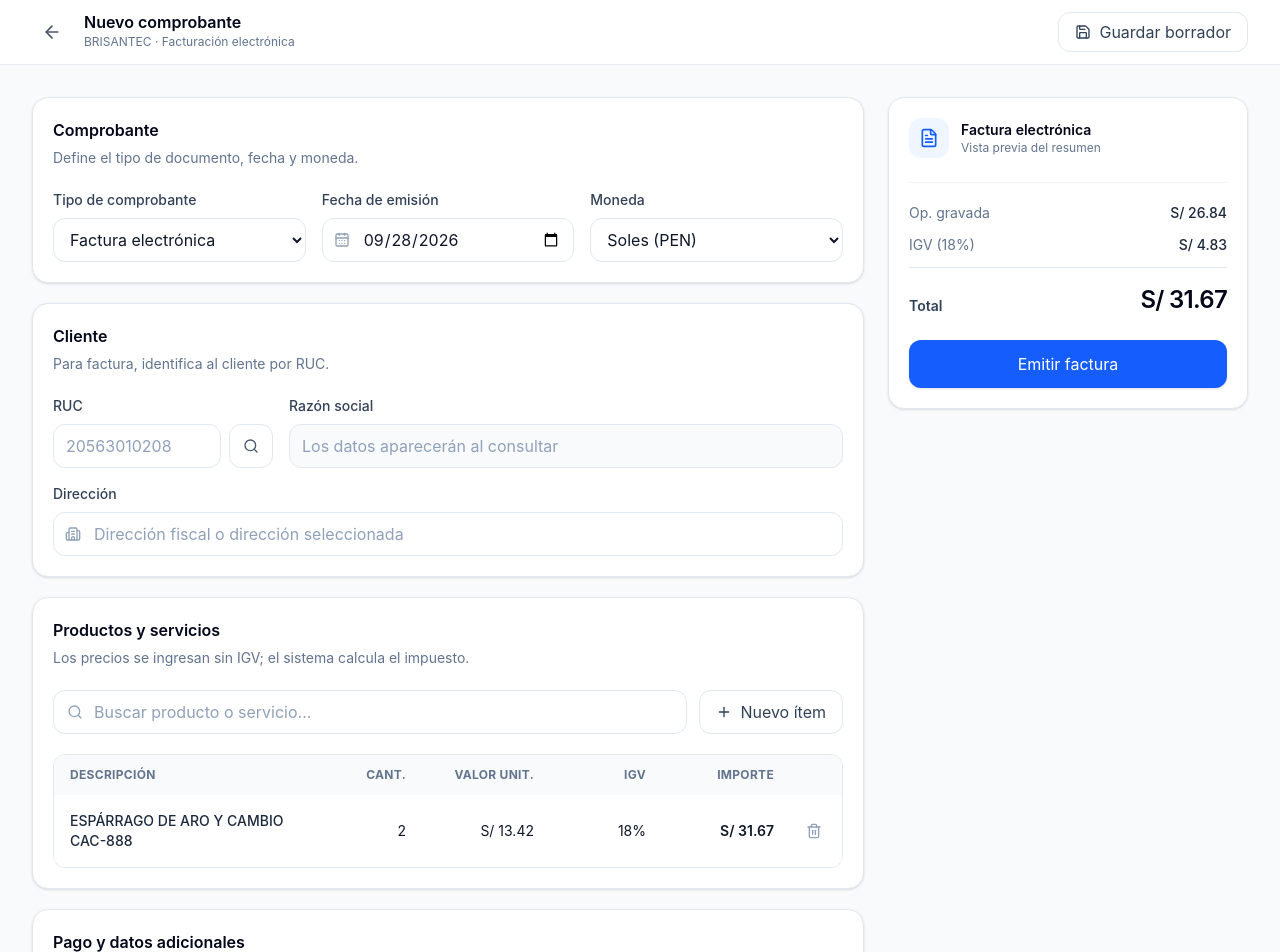
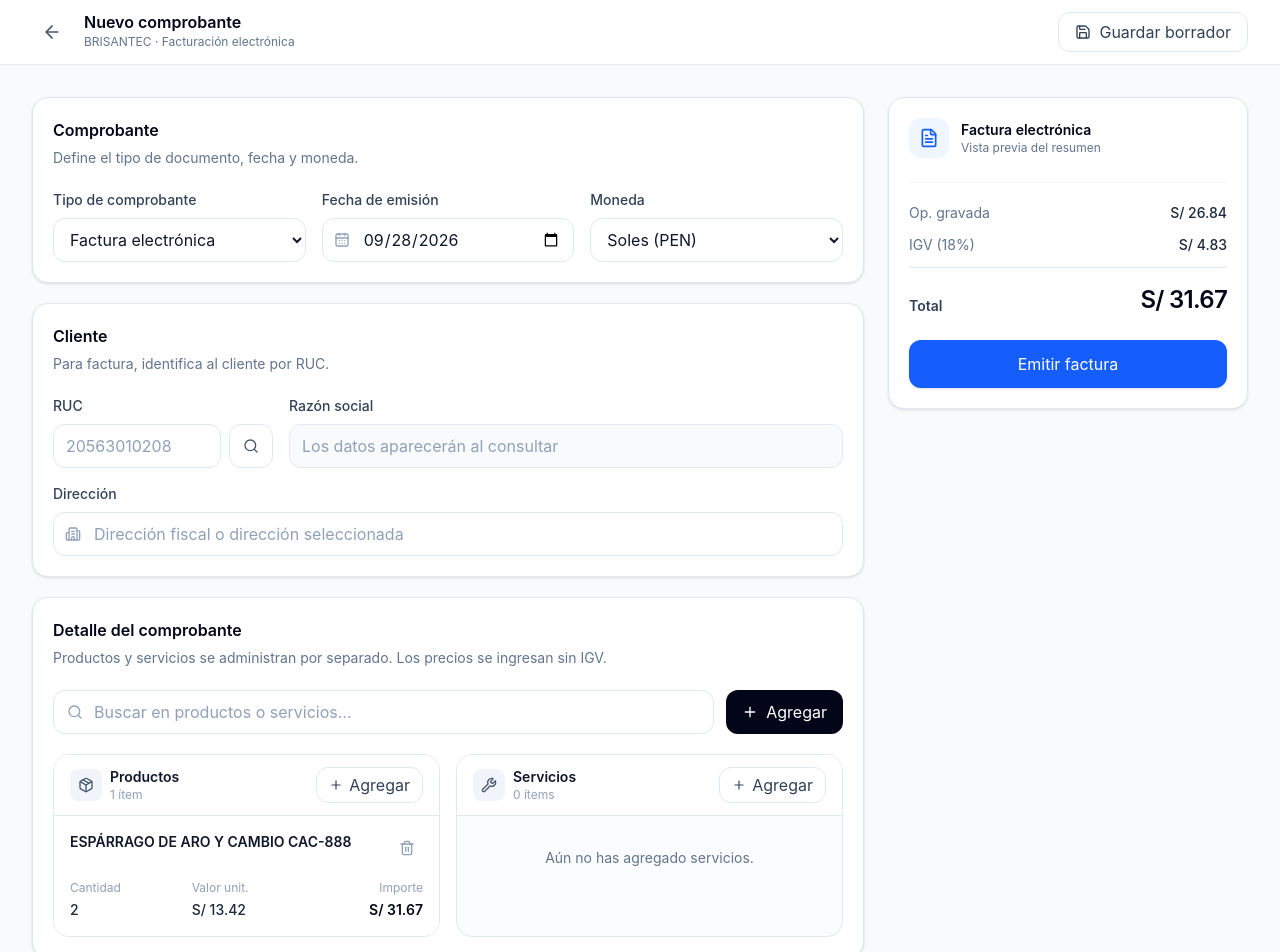
Before and after one commit to jhomarlee98/brisantec, a React (Vite) app: page /comprobantes/nuevo in a window 1280 px wide. Shown: the top 952 px of the page. Built offline with nearby package versions, Linux system fonts and the light colour scheme.

Commit message:
refactor: separate products and services in document form

```diff
--- a/src/pages/NewDocumentPage.tsx
+++ b/src/pages/NewDocumentPage.tsx
@@ -2,13 +2,15 @@ import {
   ArrowLeft,
   Building2,
   CalendarDays,
-  ChevronDown,
   CircleDollarSign,
   FileText,
+  Package,
   Plus,
   Receipt,
   Save,
   Search,
+  Wrench,
+  X,
   Trash2,
 } from 'lucide-react'
 import { useMemo, useState } from 'react'
@@ -17,9 +19,11 @@ import { useNavigate } from 'react-router-dom'
 type DocumentType = '01' | '03'
 type Currency = 'PEN' | 'USD'
 type PaymentCondition = 'CONTADO' | 'CREDITO'
+type ItemType = 'PRODUCTO' | 'SERVICIO'
 
 type Item = {
   id: number
+  type: ItemType
   description: string
   quantity: number
   unitValue: number
@@ -29,6 +33,7 @@ type Item = {
 const initialItems: Item[] = [
   {
     id: 1,
+    type: 'PRODUCTO',
     description: 'ESPÁRRAGO DE ARO Y CAMBIO CAC-888',
     quantity: 2,
     unitValue: 13.42,
@@ -42,6 +47,7 @@ export default function NewDocumentPage() {
   const [currency, setCurrency] = useState<Currency>('PEN')
   const [paymentCondition, setPaymentCondition] = useState<PaymentCondition>('CONTADO')
   const [items, setItems] = useState<Item[]>(initialItems)
+  const [itemTypeDialogOpen, setItemTypeDialogOpen] = useState(false)
 
   const totals = useMemo(() => {
     const taxable = items.reduce((sum, item) => sum + item.quantity * item.unitValue, 0)
@@ -55,18 +61,23 @@ export default function NewDocumentPage() {
 
   const currencySymbol = currency === 'PEN' ? 'S/' : '$'
 
-  function addItem() {
+  function addItem(type: ItemType) {
     setItems((current) => [
       ...current,
       {
         id: Date.now(),
-        description: 'Nuevo producto o servicio',
+        type,
+        description: type === 'PRODUCTO' ? 'Nuevo producto' : 'Nuevo servicio',
         quantity: 1,
         unitValue: 0,
         igvRate: 0.18,
       },
     ])
+    setItemTypeDialogOpen(false)
   }
+
+  const products = items.filter((item) => item.type === 'PRODUCTO')
+  const services = items.filter((item) => item.type === 'SERVICIO')
 
   function removeItem(id: number) {
     setItems((current) => current.filter((item) => item.id !== id))
@@ -176,94 +187,46 @@ export default function NewDocumentPage() {
               </div>
             </Section>
 
-            <Section title="Productos y servicios" subtitle="Los precios se ingresan sin IGV; el sistema calcula el impuesto.">
+            <Section
+              title="Detalle del comprobante"
+              subtitle="Productos y servicios se administran por separado. Los precios se ingresan sin IGV."
+            >
               <div className="flex flex-col gap-3 sm:flex-row">
                 <div className="relative flex-1">
                   <Search className="pointer-events-none absolute left-3.5 top-1/2 size-4 -translate-y-1/2 text-slate-400" />
                   <input
-                    placeholder="Buscar producto o servicio..."
+                    placeholder="Buscar en productos o servicios..."
                     className="h-11 w-full rounded-xl border border-slate-200 bg-white pl-10 pr-3 text-sm outline-none placeholder:text-slate-400 focus:border-blue-500 focus:ring-4 focus:ring-blue-500/10"
                   />
                 </div>
                 <button
-                  onClick={addItem}
-                  className="inline-flex h-11 items-center justify-center gap-2 rounded-xl border border-slate-200 bg-white px-4 text-sm font-semibold text-slate-700 transition hover:bg-slate-50"
+                  onClick={() => setItemTypeDialogOpen(true)}
+                  className="inline-flex h-11 items-center justify-center gap-2 rounded-xl bg-slate-950 px-4 text-sm font-semibold text-white transition hover:bg-slate-800"
                 >
                   <Plus className="size-4" />
-                  Nuevo ítem
+                  Agregar
                 </button>
               </div>
 
-              <div className="mt-5 hidden overflow-hidden rounded-xl border border-slate-200 md:block">
-                <table className="w-full text-left text-sm">
-                  <thead className="bg-slate-50 text-xs font-semibold uppercase tracking-wide text-slate-500">
-                    <tr>
-                      <th className="px-4 py-3">Descripción</th>
-                      <th className="w-24 px-3 py-3 text-right">Cant.</th>
-                      <th className="w-32 px-3 py-3 text-right">Valor unit.</th>
-                      <th className="w-28 px-3 py-3 text-right">IGV</th>
-                      <th className="w-32 px-3 py-3 text-right">Importe</th>
-                      <th className="w-14 px-3 py-3" />
-                    </tr>
-                  </thead>
-                  <tbody className="divide-y divide-slate-100 bg-white">
-                    {items.map((item) => {
-                      const lineTotal = item.quantity * item.unitValue * (1 + item.igvRate)
-                      return (
-                        <tr key={item.id}>
-                          <td className="px-4 py-4 font-medium text-slate-800">{item.description}</td>
-                          <td className="px-3 py-4 text-right">{item.quantity}</td>
-                          <td className="px-3 py-4 text-right">{currencySymbol} {item.unitValue.toFixed(2)}</td>
-                          <td className="px-3 py-4 text-right">{Math.round(item.igvRate * 100)}%</td>
-                          <td className="px-3 py-4 text-right font-semibold">{currencySymbol} {lineTotal.toFixed(2)}</td>
-                          <td className="px-3 py-4 text-right">
-                            <button
-                              onClick={() => removeItem(item.id)}
-                              className="grid size-8 place-items-center rounded-lg text-slate-400 transition hover:bg-red-50 hover:text-red-600"
-                              aria-label="Eliminar ítem"
-                            >
-                              <Trash2 className="size-4" />
-                            </button>
-                          </td>
-                        </tr>
-                      )
-                    })}
-                  </tbody>
-                </table>
-              </div>
-
-              <div className="mt-5 space-y-3 md:hidden">
-                {items.map((item) => {
-                  const lineTotal = item.quantity * item.unitValue * (1 + item.igvRate)
-                  return (
-                    <article key={item.id} className="rounded-2xl border border-slate-200 bg-white p-4">
-                      <div className="flex items-start justify-between gap-3">
-                        <p className="text-sm font-semibold leading-5 text-slate-900">{item.description}</p>
-                        <button
-                          onClick={() => removeItem(item.id)}
-                          className="grid size-8 shrink-0 place-items-center rounded-lg text-slate-400 hover:bg-red-50 hover:text-red-600"
-                          aria-label="Eliminar ítem"
-                        >
-                          <Trash2 className="size-4" />
-                        </button>
-                      </div>
-                      <div className="mt-4 grid grid-cols-3 gap-3 text-sm">
-                        <div>
-                          <p className="text-xs text-slate-400">Cantidad</p>
-                          <p className="mt-1 font-medium text-slate-800">{item.quantity}</p>
-                        </div>
-                        <div>
-                          <p className="text-xs text-slate-400">Valor unit.</p>
-                          <p className="mt-1 font-medium text-slate-800">{currencySymbol} {item.unitValue.toFixed(2)}</p>
-                        </div>
-                        <div className="text-right">
-                          <p className="text-xs text-slate-400">Importe</p>
-                          <p className="mt-1 font-semibold text-slate-950">{currencySymbol} {lineTotal.toFixed(2)}</p>
-                        </div>
-                      </div>
-                    </article>
-                  )
-                })}
+              <div className="mt-5 grid gap-4 xl:grid-cols-2">
+                <ItemGroup
+                  title="Productos"
+                  icon={Package}
+                  items={products}
+                  currencySymbol={currencySymbol}
+                  emptyText="Aún no has agregado productos."
+                  onAdd={() => addItem('PRODUCTO')}
+                  onRemove={removeItem}
+                />
+                <ItemGroup
+                  title="Servicios"
+                  icon={Wrench}
+                  items={services}
+                  currencySymbol={currencySymbol}
+                  emptyText="Aún no has agregado servicios."
+                  onAdd={() => addItem('SERVICIO')}
+                  onRemove={removeItem}
+                />
               </div>
             </Section>
 
@@ -355,6 +318,140 @@ export default function NewDocumentPage() {
           </aside>
         </div>
       </main>
+
+      {itemTypeDialogOpen && (
+        <div
+          className="fixed inset-0 z-50 grid place-items-end bg-slate-950/35 p-0 backdrop-blur-[2px] sm:place-items-center sm:p-6"
+          onMouseDown={() => setItemTypeDialogOpen(false)}
+        >
+          <div
+            className="w-full rounded-t-3xl bg-white p-5 shadow-2xl sm:max-w-md sm:rounded-3xl sm:p-6"
+            onMouseDown={(event) => event.stopPropagation()}
+          >
+            <div className="flex items-start justify-between gap-4">
+              <div>
+                <h2 className="text-lg font-semibold text-slate-950">¿Qué deseas agregar?</h2>
+                <p className="mt-1 text-sm leading-6 text-slate-500">
+                  Selecciona si el nuevo ítem corresponde a un producto o a un servicio.
+                </p>
+              </div>
+              <button
+                onClick={() => setItemTypeDialogOpen(false)}
+                className="grid size-9 shrink-0 place-items-center rounded-xl text-slate-400 transition hover:bg-slate-100 hover:text-slate-700"
+                aria-label="Cerrar"
+              >
+                <X className="size-5" />
+              </button>
+            </div>
+
+            <div className="mt-5 grid gap-3 sm:grid-cols-2">
+              <button
+                onClick={() => addItem('PRODUCTO')}
+                className="rounded-2xl border border-slate-200 p-5 text-left transition hover:border-blue-300 hover:bg-blue-50"
+              >
+                <div className="grid size-10 place-items-center rounded-xl bg-blue-50 text-blue-600">
+                  <Package className="size-5" />
+                </div>
+                <p className="mt-4 font-semibold text-slate-950">Producto</p>
+                <p className="mt-1 text-sm leading-5 text-slate-500">Bien físico, repuesto, material o artículo.</p>
+              </button>
+
+              <button
+                onClick={() => addItem('SERVICIO')}
+                className="rounded-2xl border border-slate-200 p-5 text-left transition hover:border-blue-300 hover:bg-blue-50"
+              >
+                <div className="grid size-10 place-items-center rounded-xl bg-blue-50 text-blue-600">
+                  <Wrench className="size-5" />
+                </div>
+                <p className="mt-4 font-semibold text-slate-950">Servicio</p>
+                <p className="mt-1 text-sm leading-5 text-slate-500">Trabajo, instalación, mantenimiento u otro servicio.</p>
+              </button>
+            </div>
+          </div>
+        </div>
+      )}
+    </div>
+  )
+}
+
+function ItemGroup({
+  title,
+  icon: Icon,
+  items,
+  currencySymbol,
+  emptyText,
+  onAdd,
+  onRemove,
+}: {
+  title: string
+  icon: typeof Package
+  items: Item[]
+  currencySymbol: string
+  emptyText: string
+  onAdd: () => void
+  onRemove: (id: number) => void
+}) {
+  return (
+    <div className="overflow-hidden rounded-2xl border border-slate-200 bg-slate-50/50">
+      <div className="flex items-center justify-between gap-3 border-b border-slate-200 bg-white px-4 py-3">
+        <div className="flex items-center gap-2">
+          <div className="grid size-8 place-items-center rounded-lg bg-slate-100 text-slate-600">
+            <Icon className="size-4" />
+          </div>
+          <div>
+            <p className="text-sm font-semibold text-slate-900">{title}</p>
+            <p className="text-xs text-slate-400">{items.length} ítem{items.length === 1 ? '' : 's'}</p>
+          </div>
+        </div>
+        <button
+          onClick={onAdd}
+          className="inline-flex h-9 items-center gap-1.5 rounded-xl border border-slate-200 bg-white px-3 text-xs font-semibold text-slate-700 transition hover:bg-slate-50"
+        >
+          <Plus className="size-3.5" />
+          Agregar
+        </button>
+      </div>
+
+      {items.length === 0 ? (
+        <div className="px-4 py-8 text-center">
+          <p className="text-sm text-slate-500">{emptyText}</p>
+        </div>
+      ) : (
+        <div className="divide-y divide-slate-200">
+          {items.map((item) => {
+            const lineTotal = item.quantity * item.unitValue * (1 + item.igvRate)
+            return (
+              <article key={item.id} className="bg-white p-4">
+                <div className="flex items-start justify-between gap-3">
+                  <p className="text-sm font-semibold leading-5 text-slate-900">{item.description}</p>
+                  <button
+                    onClick={() => onRemove(item.id)}
+                    className="grid size-8 shrink-0 place-items-center rounded-lg text-slate-400 transition hover:bg-red-50 hover:text-red-600"
+                    aria-label={`Eliminar ${item.type.toLowerCase()}`}
+                  >
+                    <Trash2 className="size-4" />
+                  </button>
+                </div>
+
+                <div className="mt-4 grid grid-cols-3 gap-3 text-sm">
+                  <div>
+                    <p className="text-xs text-slate-400">Cantidad</p>
+                    <p className="mt-1 font-medium text-slate-800">{item.quantity}</p>
+                  </div>
+                  <div>
+                    <p className="text-xs text-slate-400">Valor unit.</p>
+                    <p className="mt-1 font-medium text-slate-800">{currencySymbol} {item.unitValue.toFixed(2)}</p>
+                  </div>
+                  <div className="text-right">
+                    <p className="text-xs text-slate-400">Importe</p>
+                    <p className="mt-1 font-semibold text-slate-950">{currencySymbol} {lineTotal.toFixed(2)}</p>
+                  </div>
+                </div>
+              </article>
+            )
+          })}
+        </div>
+      )}
     </div>
   )
 }
```
